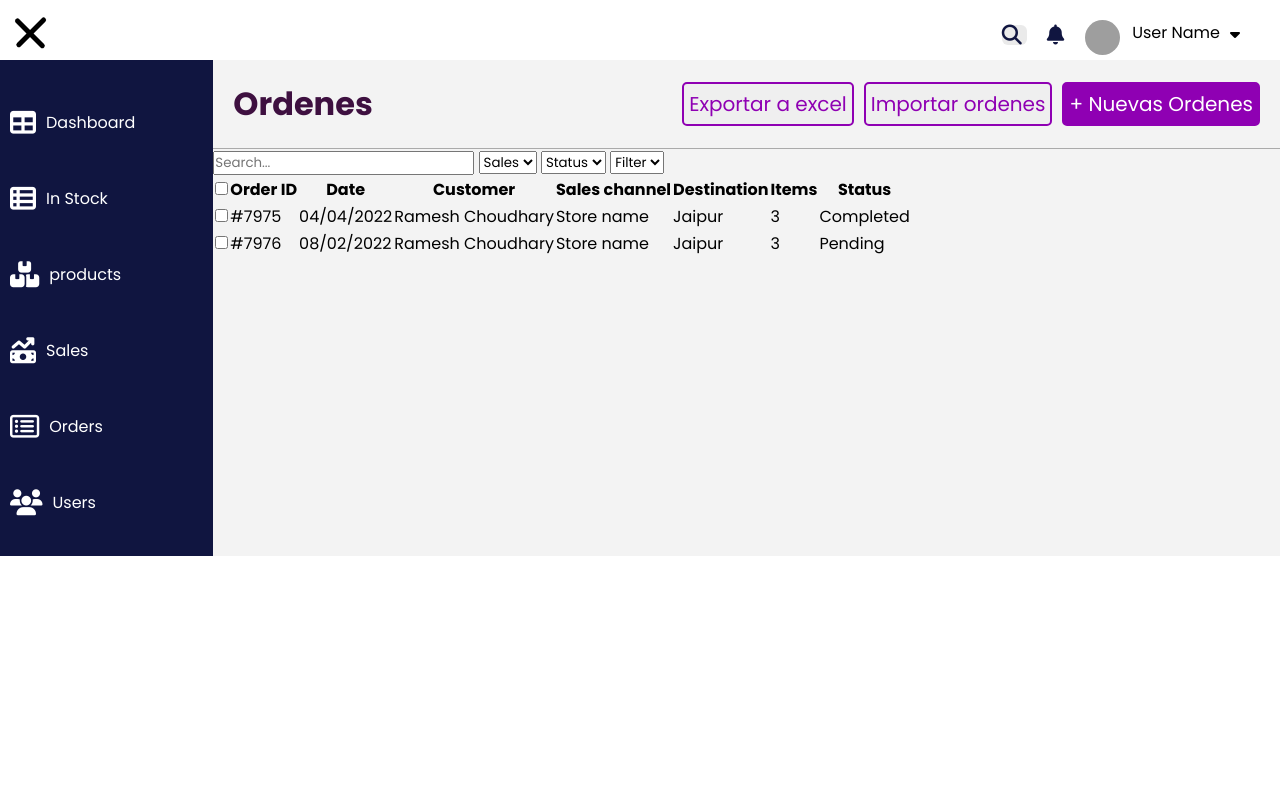
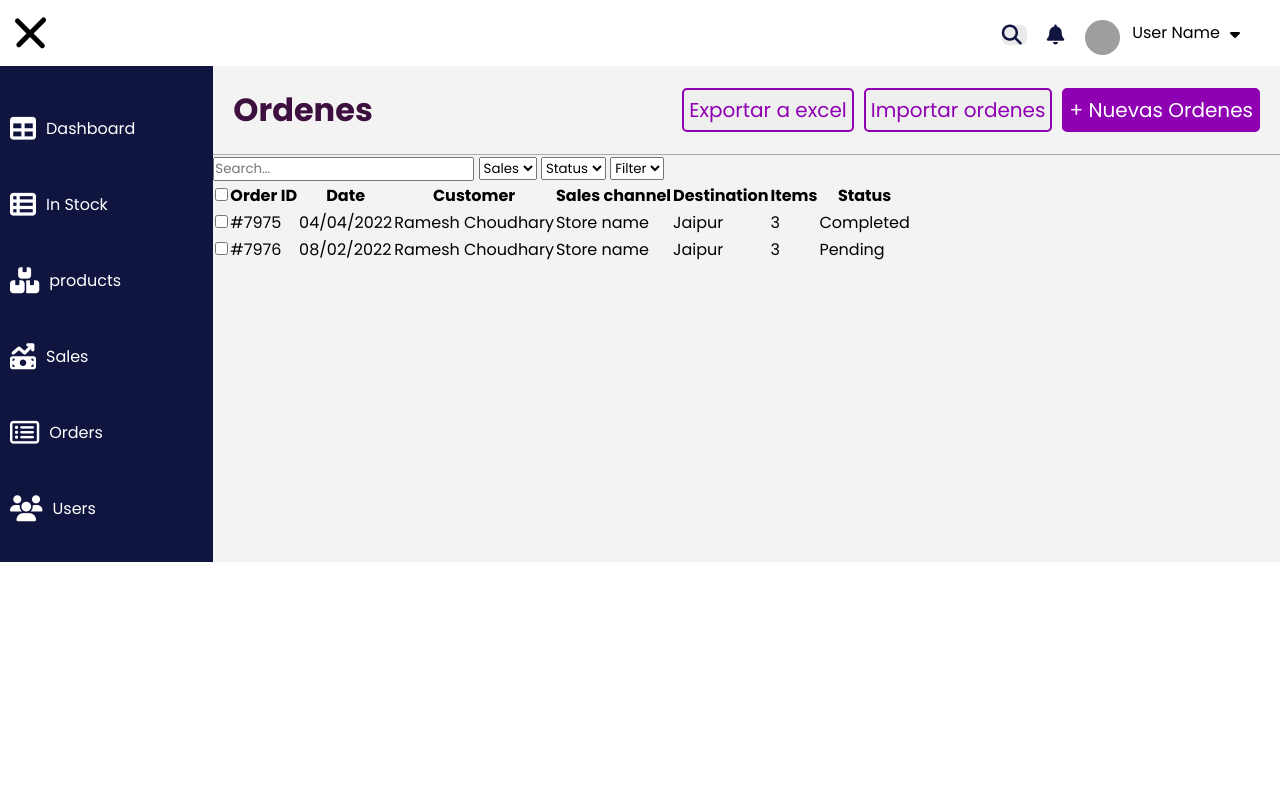
Before and after one commit to Fernando2205/inventrack, a PHP site: page /orders.html in a window 1280 px wide. Run offline with PHP 8.4, Linux system fonts and the light colour scheme; some libraries are stand-ins or nearby versions; grey boxes are pictures that could not be loaded.

Commit message:
fix css issues

```diff
--- a/dashboard/dashboard.css
+++ b/dashboard/dashboard.css
@@ -1,4 +1,5 @@
 @import url('https://fonts.googleapis.com/css2?family=Poppins:ital,wght@0,100;0,200;0,300;0,400;0,500;0,600;0,700;0,800;0,900;1,100;1,200;1,300;1,400;1,500;1,600;1,700;1,800;1,900&display=swap');
+@import url(../general-styles.css);
 
 * {
   margin: 0;
--- a/login/login.css
+++ b/login/login.css
@@ -1,12 +1,14 @@
 @import url(../general-styles.css);
+
+
 
 .login {
     background-color: white;
     width: 90vw;
-    max-width: 1100px;
     height: 90vh;
     display: flex;
     border-radius: 12px;
+    margin: auto;
 
 }
 
--- a/login/login.html
+++ b/login/login.html
@@ -9,6 +9,7 @@
 </head>
 
 <body>
+    <main>
         <div class="login">
             <form action="" class="form">
                 <img src="../assets/Rectangle 37.svg" alt="">
@@ -28,6 +29,8 @@
                 <img src="../assets/login-image.svg" alt="">
             </div>
         </div>
+    </main>
+
 
     <script type=" module" src=""></script>
 </body>
--- a/orders/orders.css
+++ b/orders/orders.css
@@ -1,4 +1,7 @@
 @import url('https://fonts.googleapis.com/css2?family=Poppins:ital,wght@0,100;0,200;0,300;0,400;0,500;0,600;0,700;0,800;0,900;1,100;1,200;1,300;1,400;1,500;1,600;1,700;1,800;1,900&display=swap');
+
+@import url(../general-styles.css);
+
 * {
     margin: 0;
     padding: 0;
@@ -6,9 +9,10 @@
     font-family: "Poppins", sans-serif;
 }
 
-body {
-    height: 100vmin;
+main {
+    flex-direction: column;
 }
+
 
 
 /**Estilos para header**/
@@ -17,7 +21,7 @@ header {
     background-color: #ffffff;
     color: #000000;
     padding: 10px;
-    height: 60px;
+    height: 10%;
 }
 
 nav {
@@ -144,6 +148,7 @@ nav {
     background-color: #101540;
     width: 20%;
     display: inline-block;
+    transition: 0.5s;
 }
 
 .lateral_side p {
@@ -181,6 +186,7 @@ nav {
 
 .containers {
     display: Flex;
+    height: 90%;
 }
 
 .containers-content {
--- a/orders/orders.html
+++ b/orders/orders.html
@@ -10,6 +10,7 @@
 </head>
 
 <body>
+    <main>
         <header>
             <nav>
                 <input id="toggleChecker" type="checkbox">
@@ -23,7 +24,8 @@
                 <div class="profile">
                     <i class="fa-solid fa-magnifying-glass"></i>
                     <i class="fa-solid fa-bell"></i>
-                <img src="https://i0.wp.com/www.stignatius.co.uk/wp-content/uploads/2020/10/default-user-icon.jpg?fit=415%2C415&ssl=1" alt="Profile Picture">
+                    <img src="https://i0.wp.com/www.stignatius.co.uk/wp-content/uploads/2020/10/default-user-icon.jpg?fit=415%2C415&ssl=1"
+                        alt="Profile Picture">
                     <p>User Name</p>
                     <i class="fa-solid fa-caret-down"></i>
                 </div>
@@ -138,6 +140,7 @@
                 </div>
             </div>
         </div>
+    </main>
     <script src="orders.js"></script>
 </body>
 
--- a/orders/orders.js
+++ b/orders/orders.js
@@ -1,14 +1,14 @@
-document.addEventListener("DOMContentLoaded", function() {
+document.addEventListener("DOMContentLoaded", function () {
     const barsIcon = document.querySelector('#toggleChecker');
     const lateralSide = document.querySelector('.lateral_side');
     let isHidden = false;
 
-    barsIcon.addEventListener('click', function() {
+    barsIcon.addEventListener('click', function () {
         if (isHidden) {
-            lateralSide.style.display = 'block';
-            isHidden = false;
+            lateralSide.style.width = '20%';
+            isHidden = false
         } else {
-            lateralSide.style.display = 'none';
+            lateralSide.style.width = '0';
             isHidden = true;
         }
     });
--- a/register/register.css
+++ b/register/register.css
@@ -7,11 +7,11 @@
 .login {
     background-color: white;
     width: 90vw;
-    max-width: 1100px;
     height: 90vh;
     display: flex;
     border-radius: 12px;
     max-height: 640px;
+    margin: auto;
 
 }
 
@@ -21,7 +21,6 @@
     padding: 20px 20px 20px 20px;
     width: 70%;
     max-width: 70%;
-    /* height: 100%; */
     max-height: 100%;
     justify-content: space-between;
 }
```
Also changed, not shown: general-styles.css (+8 -5 lines), register/register.html (+6 -4 lines). Lines whose indentation alone changed are shown as unchanged.
